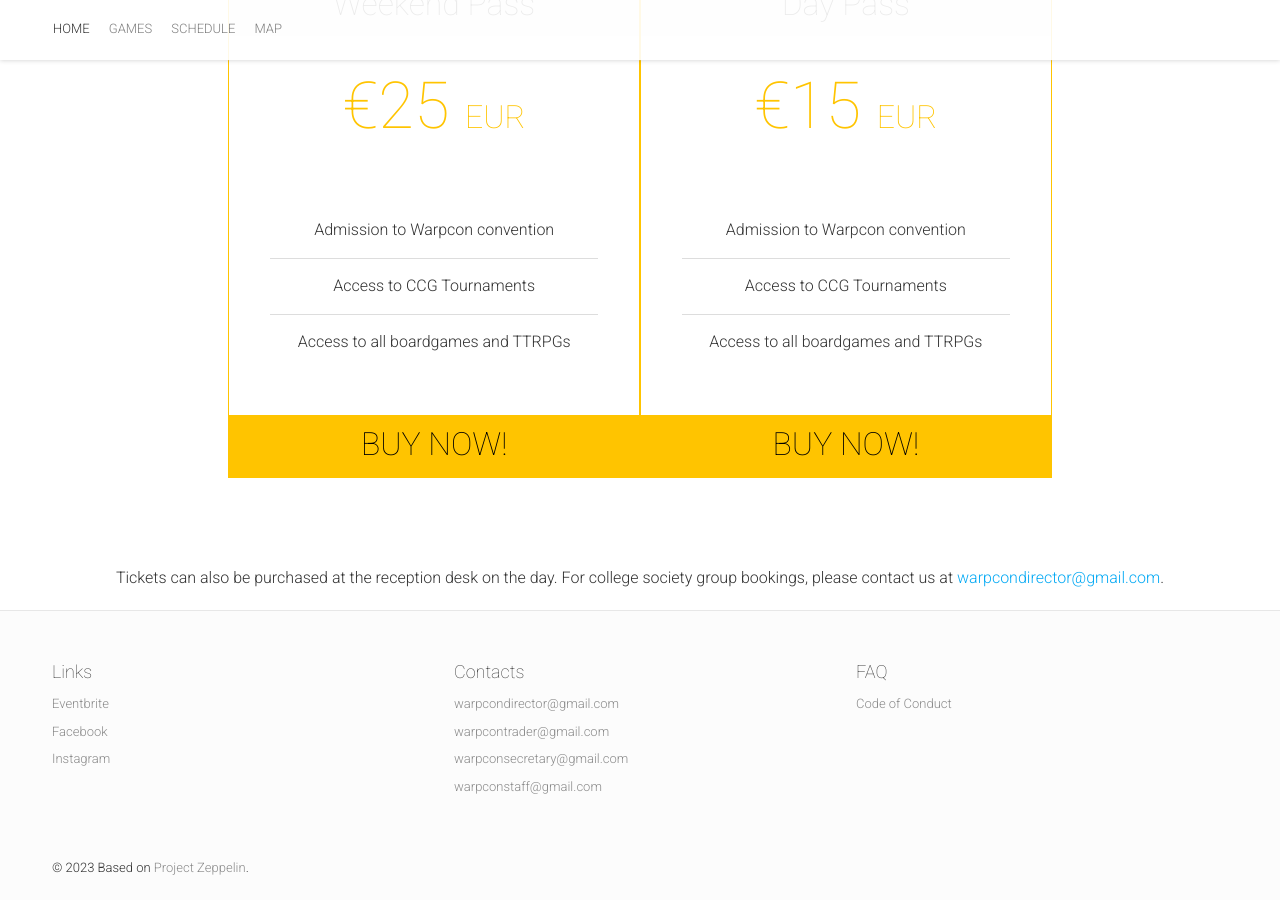
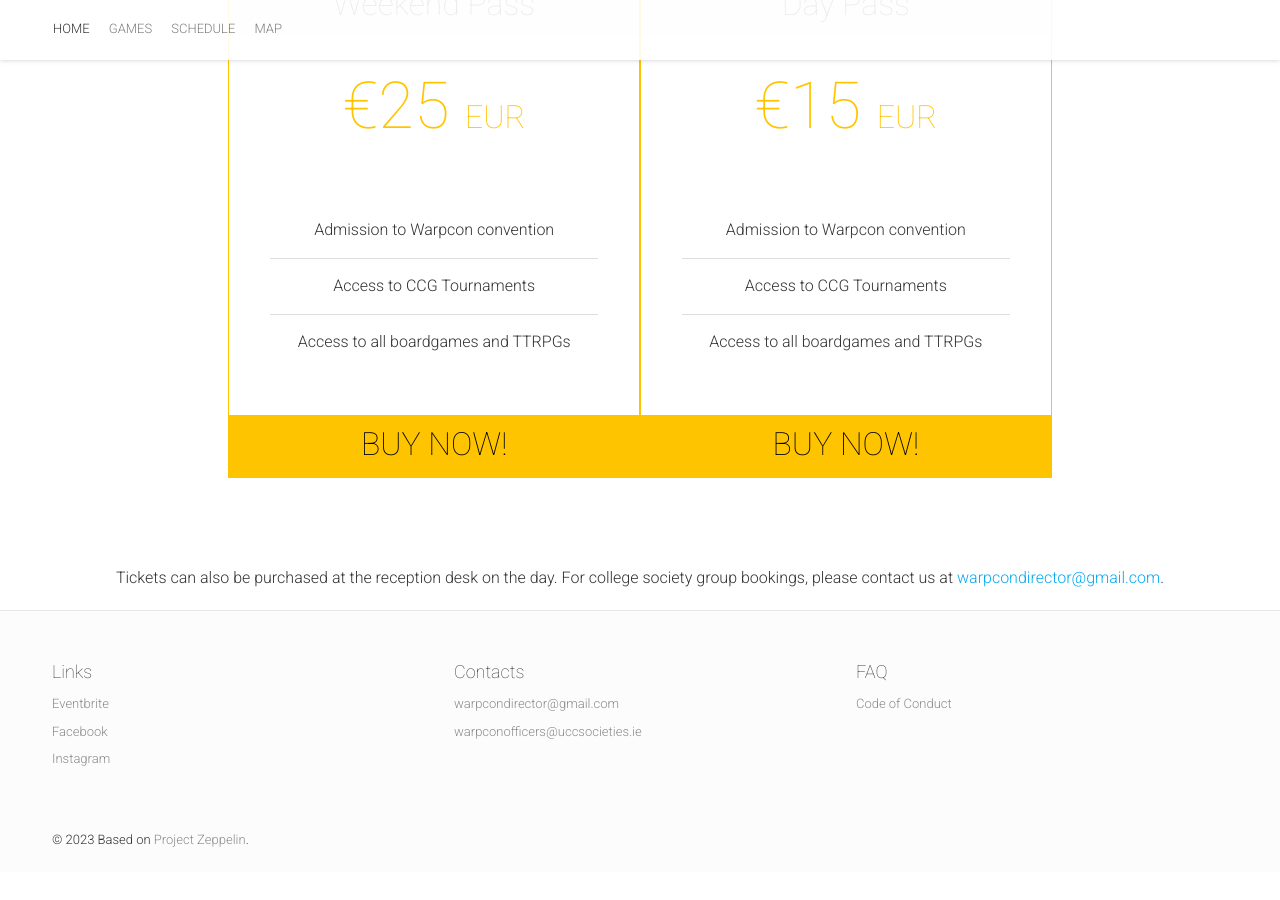
Before and after one commit to gregoriousTechorious/warpcon.ie, a Jekyll site: the page built from index.html, in a window 1280 px wide and 900 px high, scrolled down 3542 px. Built offline with Jekyll 4.4.1, drawn with Linux system fonts in a browser that asks for light colours; nearby versions of some CDN libraries; after the commit the page ends 4414 px from its top, so only the background shows below that.

Commit message:
emails part 1

```diff
--- a/_config.yml
+++ b/_config.yml
@@ -188,9 +188,10 @@
   title: "Contacts"
   links:
    - {link: "mailto:warpcondirector@gmail.com",   text: "warpcondirector@gmail.com"}
-   - {link: "mailto:warpcontrader@gmail.com",     text: "warpcontrader@gmail.com"}
-   - {link: "mailto:warpconsecretary@gmail.com",  text: "warpconsecretary@gmail.com"}
-   - {link: "mailto:warpconstaff@gmail.com",      text: "warpconstaff@gmail.com"}
+   - {link: "mailto:warpconofficers@uccsocieties.ie",   text: "warpconofficers@uccsocieties.ie"}
+   # - {link: "mailto:warpcontrader@gmail.com",     text: "warpcontrader@gmail.com"}
+   # - {link: "mailto:warpconsecretary@gmail.com",  text: "warpconsecretary@gmail.com"}
+   # - {link: "mailto:warpconstaff@gmail.com",      text: "warpconstaff@gmail.com"}
  -
   title: "FAQ"
   links:
```
